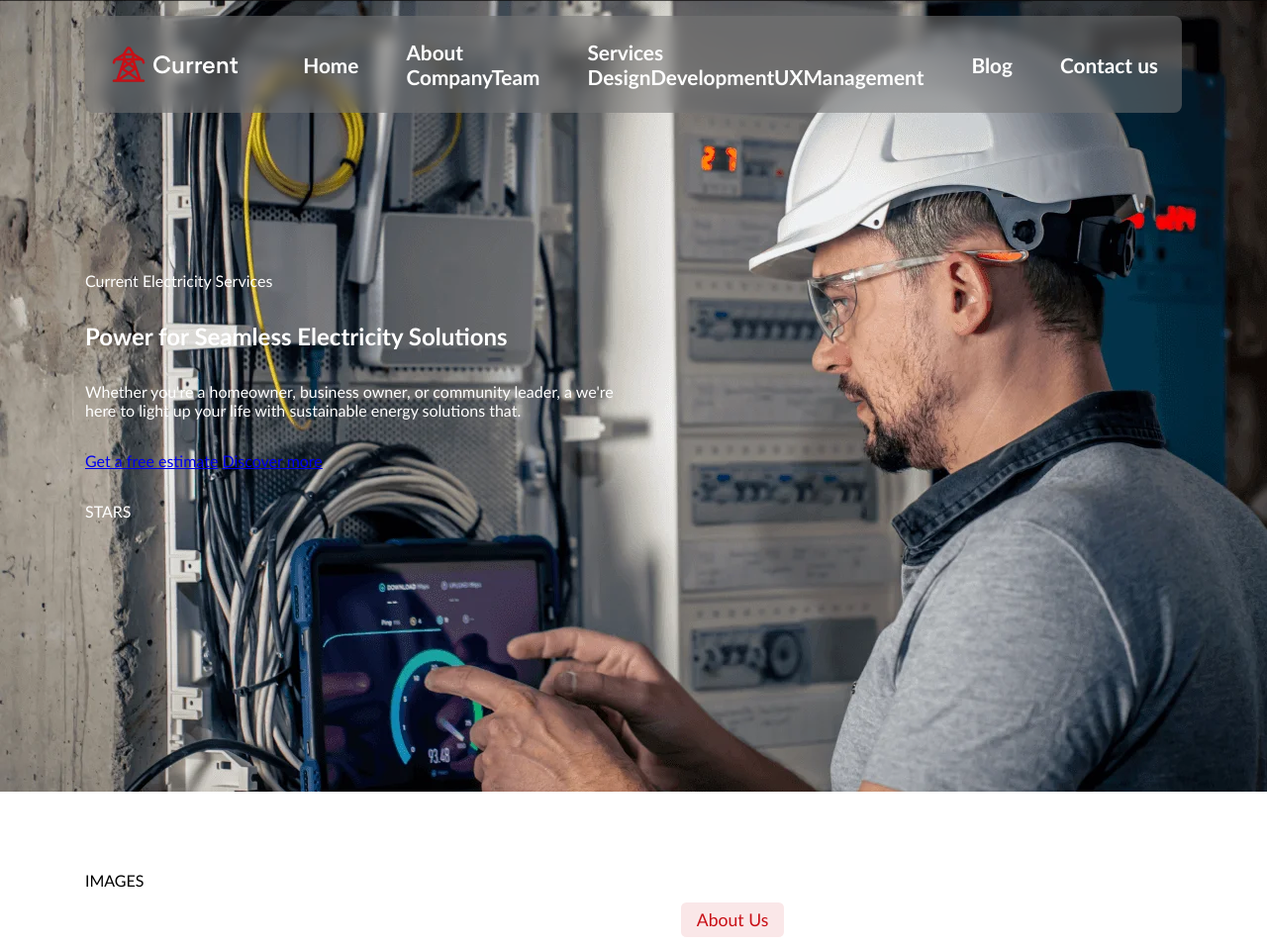
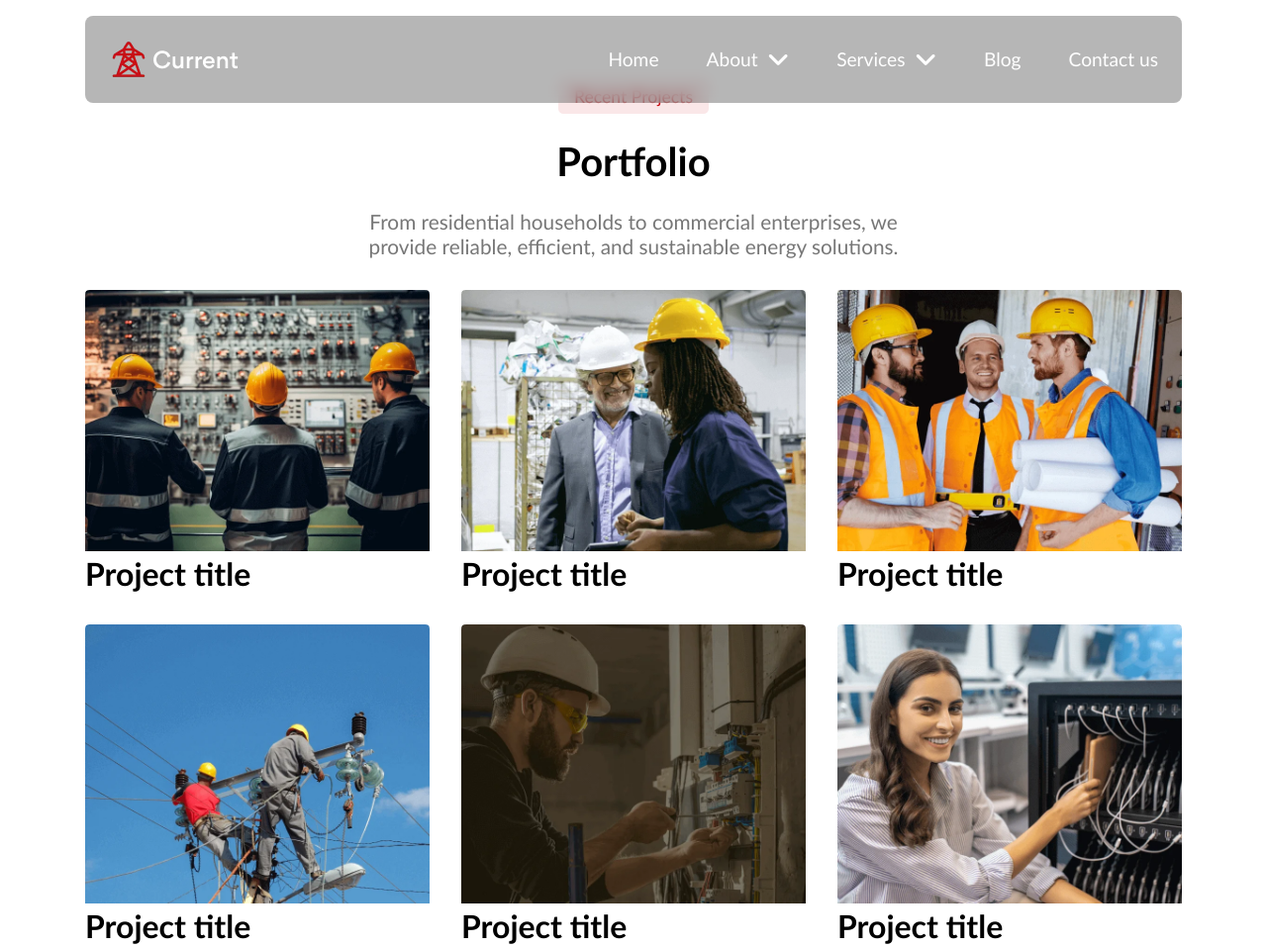
Before and after one commit to Migluk/elect-tinklalapis, a website: page index.html in a window 1280 px wide. Shown: the top 958 px of the page at 99% size. Drawn offline with Linux system fonts and the light colour scheme.

Commit message:
initial commit

```diff
--- a/css/components/header.css
+++ b/css/components/header.css
@@ -3,6 +3,7 @@
   top: 0;
   left: 0;
   right: 0;
+  z-index: 1;
   padding-top: 0;
   padding-bottom: 0;
   background-color: #000;
@@ -25,10 +26,52 @@
 }
 .main-header .link {
   color: #fff;
-  font-size: 1.3rem;
+  font-size: 1.2rem;
+  line-height: 2em;
   text-decoration: none;
-  font-weight: bold;
 }
+.main-header .link:hover {
+  color: var(--color-primary);
+}
+.main-header .dropdown {
+  position: relative;
+}
+.main-header .dropdown > .link {
+  display: flex;
+  align-items: center;
+  gap: 0.5em;
+}
+.main-header .dropdown .fa-angle-down {
+  font-size: 1.3em;
+}
+.main-header .dropdown-content {
+  display: flex;
+  flex-direction: column;
+  gap: 0.5rem;
+  min-width: 13rem;
+  padding: 1rem;
+  background-color: #fff;
+  border-radius: 0.5rem;
+  position: absolute;
+  transition: all 0.3s;
+  top: 5rem;
+  z-index: -1;
+  opacity: 0;
+  visibility: hidden;
+}
+.main-header .dropdown:hover .dropdown-content {
+  top: 2.4rem;
+  z-index: 1;
+  opacity: 1;
+  visibility: visible;
+}
+.main-header .dropdown-content > .link {
+  color: #333;
+}
+.main-header .dropdown-content > .link:hover {
+  color: var(--color-primary);
+}
+
 .main-header .hamburger {
   display: flex;
   align-items: center;
@@ -49,10 +92,8 @@
   background-color: #000;
   color: #fff;
   position: fixed;
-  top: 0;
-  right: 0;
-  bottom: 0;
-  left: 0;
+  inset: 0;
+  z-index: 2;
   padding: 2rem;
   translate: -100% 0;
   transition: all 0.5s;
@@ -76,12 +117,42 @@
   display: flex;
   flex-direction: column;
   gap: 1rem;
+  width: 100%;
 }
+
 .mobile-main-header .link {
+  display: flex;
+  align-items: center;
+  justify-content: space-between;
   color: #fff;
-  font-size: 1.3rem;
+  font-size: 1.2rem;
   text-decoration: none;
-  font-weight: bold;
+}
+.mobile-main-header .link .fa {
+  display: none;
+}
+.mobile-main-header .link .fa-plus {
+  display: block;
+}
+.mobile-main-header .dropdown {
+  display: flex;
+  flex-direction: column;
+  gap: 0.5em;
+}
+.mobile-main-header .dropdown.expanded .fa-plus {
+  display: none;
+}
+.mobile-main-header .dropdown.expanded .fa-minus {
+  display: block;
+}
+.mobile-main-header .dropdown-content {
+  display: none;
+  flex-direction: column;
+  gap: 0.5em;
+  padding-left: 2rem;
+}
+.mobile-main-header .dropdown.expanded .dropdown-content {
+  display: flex;
 }
 
 .mobile-main-header .details-group {
@@ -130,11 +201,13 @@
 @media (min-width: 992px) {
   .main-header {
     background-color: transparent;
+    transition: all 0.3s;
   }
   .main-header .header-content {
     background-color: #7778;
     backdrop-filter: blur(7px);
     padding: 1.5rem;
+    transition: all 0.3s;
   }
   .main-header.header-fixed {
     background-color: #000;
--- /dev/null
+++ b/css/components/portfolio-gallery.css
@@ -0,0 +1,23 @@
+.portfolio-gallery {
+  display: grid;
+  grid-template-columns: 1fr;
+  gap: 2rem;
+}
+.portfolio-gallery .card {
+}
+.portfolio-gallery .img {
+}
+.portfolio-gallery .title {
+}
+
+@media (min-width: 768px) {
+  .portfolio-gallery {
+    grid-template-columns: 1fr 1fr;
+  }
+}
+
+@media (min-width: 992px) {
+  .portfolio-gallery {
+    grid-template-columns: 1fr 1fr 1fr;
+  }
+}
--- a/css/pages/home.css
+++ b/css/pages/home.css
@@ -13,6 +13,7 @@
 @import '../components/subscribe.css';
 @import '../components/service-card.css';
 @import '../components/how-it-works.css';
+@import '../components/portfolio-gallery.css';
 
 /* CUSTOM STYLE FOR THIS PAGE GOES BELOW THIS COMMENT */
 
--- a/js/components/header.js
+++ b/js/components/header.js
@@ -24,9 +24,12 @@ export function header() {
         .getElementById('app')
         .insertAdjacentHTML('beforeend', HTML);
 
+    const mainHeaderDOM = document.querySelector('.main-header');
     const hamburgerDOM = document.querySelector('.hamburger');
+    const closeDOM = document.querySelector('.close');
     const mobileHeaderDOM = document.querySelector('.mobile-main-header');
-    const closeDOM = document.querySelector('.close');
+    const mobileMenuPlusDOM = mobileHeaderDOM.querySelectorAll('.fa-plus');
+    const mobileMenuMinusDOM = mobileHeaderDOM.querySelectorAll('.fa-minus');
 
     hamburgerDOM.addEventListener('click', () => {
         mobileHeaderDOM.classList.add('show');
@@ -36,9 +39,29 @@ export function header() {
         mobileHeaderDOM.classList.remove('show');
     });
 
+    for (const plusDOM of mobileMenuPlusDOM) {
+        plusDOM.addEventListener('click', () => {
+            plusDOM.parentNode.parentNode.classList.add('expanded');
+        });
+    }
+
+    for (const minusDOM of mobileMenuMinusDOM) {
+        minusDOM.addEventListener('click', () => {
+            minusDOM.parentNode.parentNode.classList.remove('expanded');
+        });
+    }
+
     addEventListener('keydown', event => {
         if (event.key === 'Escape') {
             mobileHeaderDOM.classList.remove('show');
+        }
+    });
+
+    addEventListener('scroll', () => {
+        if (scrollY > 50) {
+            mainHeaderDOM.classList.add('header-fixed');
+        } else {
+            mainHeaderDOM.classList.remove('header-fixed');
         }
     });
 }
@@ -55,9 +78,9 @@ function headerMenu(data) {
             }
 
             HTML += `
-                <div>
-                    <a class="link" href="${link.href}">${link.text}</a>
-                    <div>${subMenuHTML}</div>
+                <div class="dropdown">
+                    <a class="link" href="${link.href}">${link.text}<i class="fa fa-angle-down"></i></a>
+                    <div class="dropdown-content">${subMenuHTML}</div>
                 </div>`;
         } else {
             HTML += `<a class="link" href="${link.href}">${link.text}</a>`;
@@ -71,7 +94,25 @@ function mobileHeaderMenu(data) {
     let HTML = '';
 
     for (const link of data) {
-        HTML += `<a class="link" href="${link.href}">${link.text}</a>`;
+        if (link.subMenu) {
+            let subMenuHTML = '';
+
+            for (const subLink of link.subMenu) {
+                subMenuHTML += `<a class="link" href="${subLink.href}">${subLink.text}</a>`;
+            }
+
+            HTML += `
+                <div class="dropdown">
+                    <a class="link" href="${link.href}">
+                        ${link.text}
+                        <i class="fa fa-plus"></i>
+                        <i class="fa fa-minus"></i>
+                    </a>
+                    <div class="dropdown-content">${subMenuHTML}</div>
+                </div>`;
+        } else {
+            HTML += `<a class="link" href="${link.href}">${link.text}</a>`;
+        }
     }
 
     return `<nav class="main-nav">${HTML}</nav>`;
--- /dev/null
+++ b/js/components/portfolio-gallery.js
@@ -0,0 +1,31 @@
+import { portfolioData } from "../data/portfolioData.js";
+
+export function portfolioGallery() {
+    let cardsHTML = '';
+
+    for (const card of portfolioData) {
+        cardsHTML += `
+            <div class="card">
+                <img class="img" src="./img/services/${card.img}" alt="Portfolio work">
+                <p class="title">${card.title}</p>
+            </div>`;
+    }
+
+    const HTML = `
+        <section class="container">
+            <div class="row">
+                <div class="col-12 col-lg-6 m-lg-3 section-texts section-texts-center">
+                    <div class="section-tag">Recent projects</div>
+                    <h2 class="section-title">Portfolio</h2>
+                    <p class="section-desc">From residential households to commercial enterprises, we provide reliable, efficient, and sustainable energy solutions.</p>
+                </div>
+            </div>
+            <div class="row">
+                <div class="col-12 portfolio-gallery">${cardsHTML}</div>
+            </div>
+        </section>`;
+
+    document
+        .getElementById('app')
+        .insertAdjacentHTML('beforeend', HTML);
+}
--- /dev/null
+++ b/js/data/portfolioData.js
@@ -0,0 +1,26 @@
+export const portfolioData = [
+    {
+        img: 'service-img1.webp',
+        title: 'Project title',
+    },
+    {
+        img: 'service-img2.webp',
+        title: 'Project title',
+    },
+    {
+        img: 'service-img3.webp',
+        title: 'Project title',
+    },
+    {
+        img: 'service-img4.webp',
+        title: 'Project title',
+    },
+    {
+        img: 'service-img5.webp',
+        title: 'Project title',
+    },
+    {
+        img: 'service-img6.webp',
+        title: 'Project title',
+    },
+];
--- a/js/pages/home.js
+++ b/js/pages/home.js
@@ -8,12 +8,14 @@ import { header } from "../components/header.js";
 import { hero } from "../components/hero.js";
 import { howItWorks } from "../components/how-it-works.js";
 import { ourTeam } from "../components/our-team.js";
+import { portfolioGallery } from "../components/portfolio-gallery.js";
 import { pricingPlan } from "../components/pricing-plan.js";
 import { services } from "../components/services.js";
 import { subscribe } from "../components/subscribe.js";
 import { testimonials } from "../components/testimonials.js";
 
 header();
+portfolioGallery();
 hero();
 aboutUs();
 services();
```
